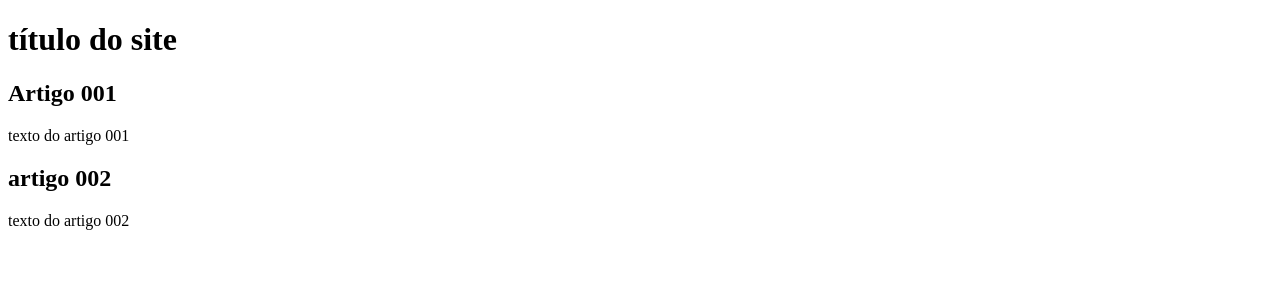
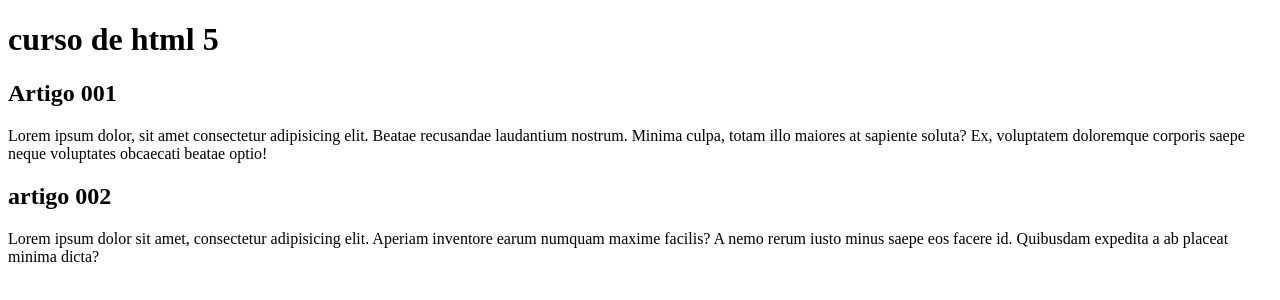
Before and after one commit to Sklorien/projeto-site, a plain HTML site: page index.html in a window 1280 px wide. Drawn offline with Linux system fonts and the light colour scheme.

Commit message:
add new conteúdo

```diff
--- a/index.html
+++ b/index.html
@@ -8,15 +8,15 @@
 <body>
     <main>
         <header>
-            <h1> título do site</h1>
+            <h1> curso de html 5</h1>
         </header>
         <article>
             <h2> Artigo 001</h2>
-            <p>texto do artigo 001</p>
+            <p>Lorem ipsum dolor, sit amet consectetur adipisicing elit. Beatae recusandae laudantium nostrum. Minima culpa, totam illo maiores at sapiente soluta? Ex, voluptatem doloremque corporis saepe neque voluptates obcaecati beatae optio!</p>
         </article>
         <article>
             <h2>artigo 002</h2>
-            <p>texto do artigo 002</p>
+            <p>Lorem ipsum dolor sit amet, consectetur adipisicing elit. Aperiam inventore earum numquam maxime facilis? A nemo rerum iusto minus saepe eos facere id. Quibusdam expedita a ab placeat minima dicta?</p>
         </article>
     </main>
 </body>
```
